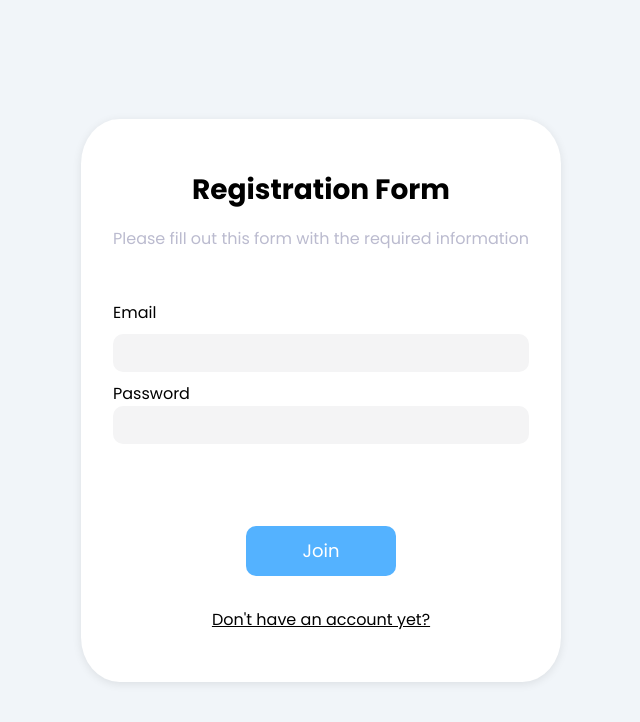
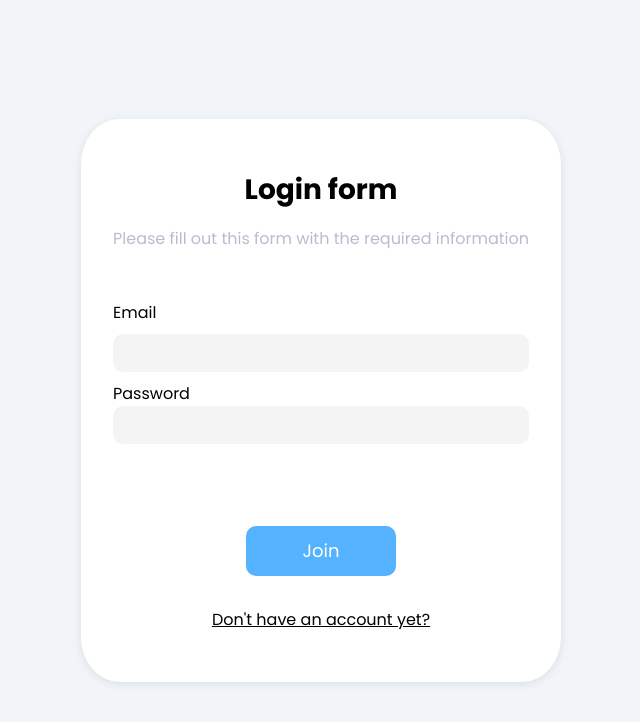
Before and after one commit to crockshine/china-cup, a React (Create React App) app: page / in a window 1280 px wide. Shown: the top 722 px of the page, without its empty margins (319-959 px from the left). Built offline with nearby package versions, Linux system fonts and the light colour scheme; no server answers.

Commit message:
feat: add props in login wrapp

```diff
--- a/src/Pages/Registration/Login.jsx
+++ b/src/Pages/Registration/Login.jsx
@@ -74,8 +74,8 @@ export default function Registration() {
   };
 
   return(
-    <LoginWrapper>
-            <form className="form" id="loginForm" action="login" method="post" onSubmit={handleSubmit}>
+    <LoginWrapper  switchLoginOrRegistration = {handleGotoRegistration} submitEvent = {handleSubmit} text={'Login form'}>
+            <form className="form" id="loginForm" action="login" method="post" >
                 <div className="mail_input">
                     <p className='label'>Email</p>
                     <input
--- a/src/Pages/Registration/LoginWrapper.jsx
+++ b/src/Pages/Registration/LoginWrapper.jsx
@@ -1,10 +1,10 @@
 import React from "react";
 import './LoginWrapper.css'
-export default function LoginWrapper({children, handleEvent}){
+export default function LoginWrapper({children, switchLoginOrRegistration, submitEvent, text}){
     return (
         <main className="main_registration">
             <div className="center_block ">
-                <h1 className="reg_label">Registration Form</h1>
+                <h1 className="reg_label">{text}</h1>
                 <h2 className="about_label">Please fill out this form with the required information</h2>
                 <div className="steps_verification flex flex-col">
 
@@ -12,9 +12,9 @@ export default function LoginWrapper({children, handleEvent}){
 
                 </div>
                 <div className="flex flex-col mt-10 items-center justify-center">
-                    <input className="submit_button mt-8  " type="submit"
+                    <input className="submit_button mt-8  cursor-pointer" type="submit" onClick={submitEvent}
                            value="Join"/>
-                    <input className="reg_button underline mt-8" type="submit" onClick={handleEvent}//эмит события
+                    <input className="reg_button underline mt-8 cursor-pointer" type="submit" onClick={switchLoginOrRegistration}//эмит события
                            value="Don't have an account yet?"/>
                 </div>
             </div>
--- a/src/Pages/Registration/Registration.jsx
+++ b/src/Pages/Registration/Registration.jsx
@@ -76,8 +76,8 @@ export default function Registration() {
   };
 
   return(
-      <LoginWrapper handleEvent = {handleGotoLogin}>
-            <form className="form" id="loginForm" action="register" method="post" onSubmit={handleSubmitRegister}>
+      <LoginWrapper switchLoginOrRegistration = {handleGotoLogin} submitEvent = {handleSubmitRegister} text = {'Registration Form'}>
+            <form className="form" id="loginForm" action="register" method="post" >
                 <div className="mail_input">
                     <p className='label'>Email</p>
                     <input
```
